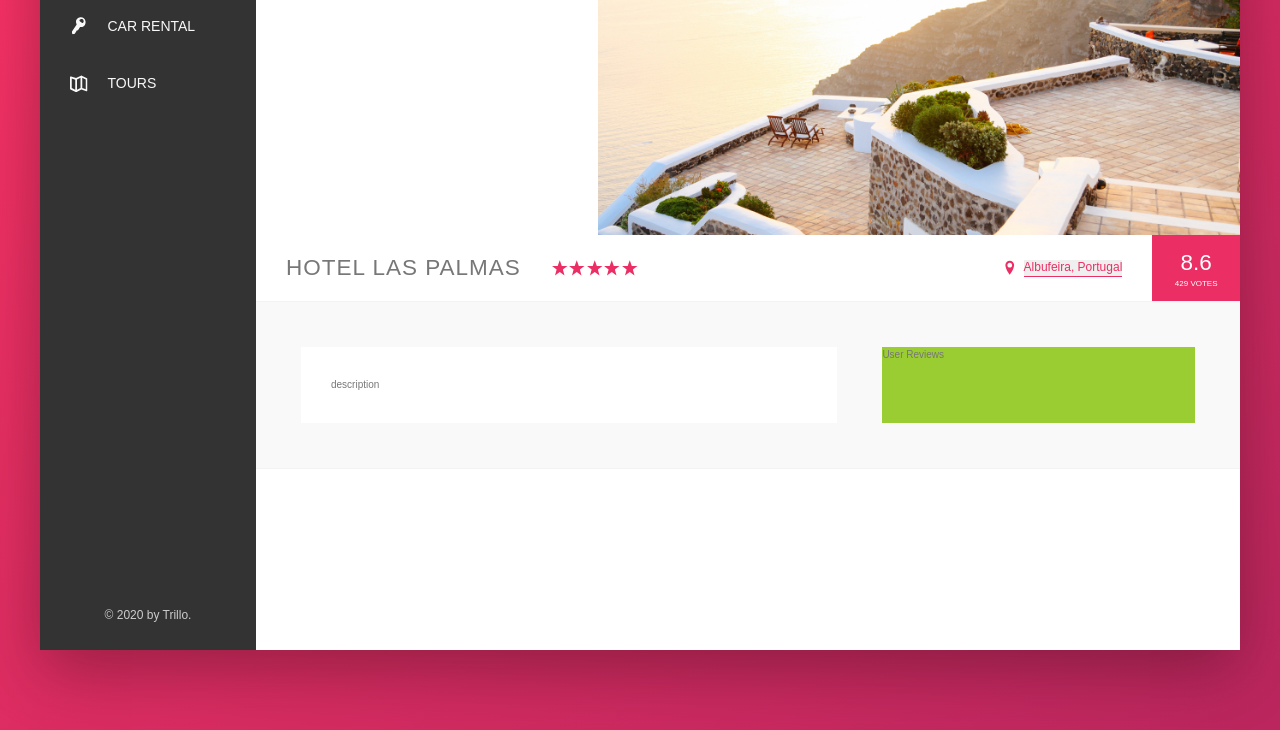
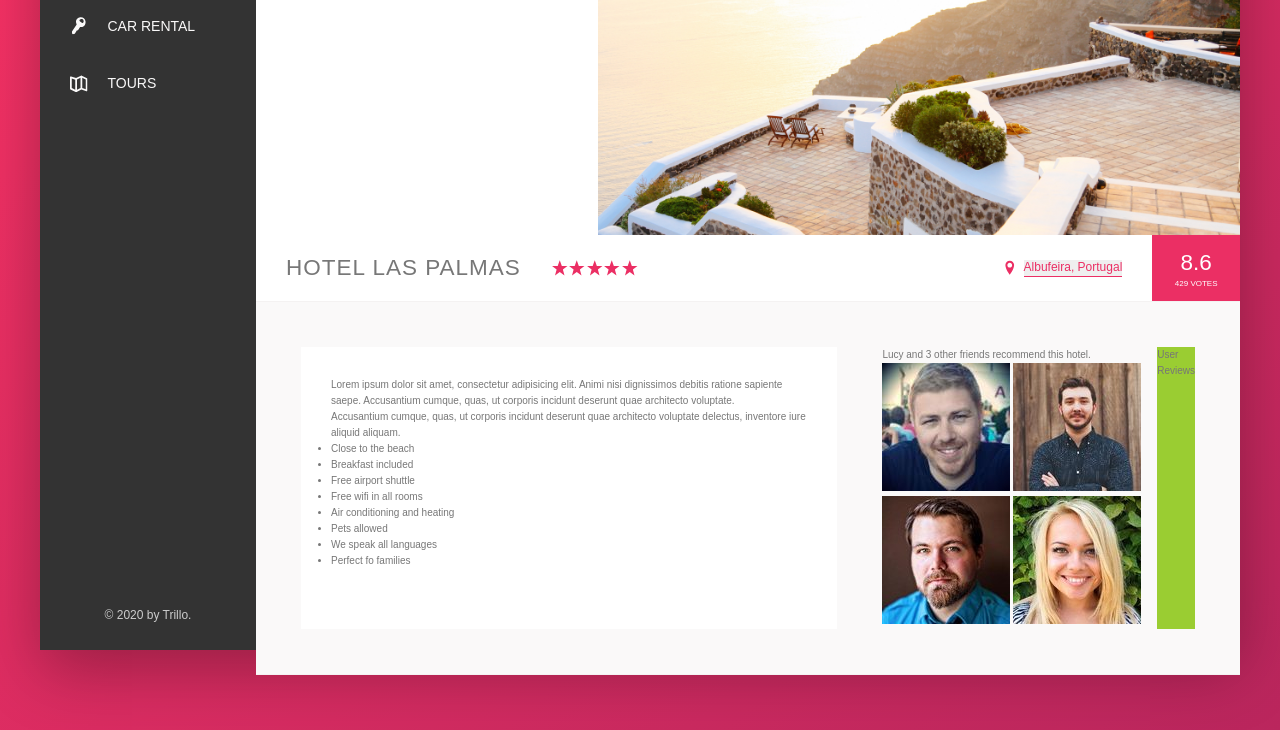
Before and after one commit to KSamra/css-practice-2, a website: page index.html in a window 1280 px wide. Shown: the part 300-1030 px from the top of the page. Drawn offline with Linux system fonts and the light colour scheme.

Commit message:
added markup for hotel description and recommendations

```diff
--- a/index.html
+++ b/index.html
@@ -176,8 +176,38 @@
 
         <div class="detail">
 
+          <!-- The left column which contains descriptions of the hotel -->
           <div class="description">
-            description
+            <p class="paragraph">
+              Lorem ipsum dolor sit amet, consectetur adipisicing elit. Animi nisi dignissimos debitis
+              ratione sapiente saepe. Accusantium cumque, quas, ut corporis
+              incidunt deserunt quae architecto voluptate.
+            </p>
+            <p class="paragraph">
+              Accusantium cumque, quas, ut corporis incidunt deserunt quae
+              architecto voluptate delectus, inventore iure aliquid aliquam.
+            </p>
+            <ul class="list">
+              <li class="list__item">Close to the beach</li>
+              <li class="list__item">Breakfast included</li>
+              <li class="list__item">Free airport shuttle</li>
+              <li class="list__item">Free wifi in all rooms</li>
+              <li class="list__item">Air conditioning and heating</li>
+              <li class="list__item">Pets allowed</li>
+              <li class="list__item">We speak all languages</li>
+              <li class="list__item">Perfect fo families</li>
+            </ul>
+          </div>
+          <div class="recommend">
+            <p class="recommend__count">
+              Lucy and 3 other friends recommend this hotel.
+            </p>
+            <div class="recommend__friends">
+              <img src="img/user-3.jpg" alt="Friend 1" class="recommend__photo">
+              <img src="img/user-4.jpg" alt="Friend 2" class="recommend__photo">
+              <img src="img/user-5.jpg" alt="Friend 3" class="recommend__photo">
+              <img src="img/user-6.jpg" alt="Friend 4" class="recommend__photo">
+            </div>
           </div>
           <div class="user-reviews">
             User Reviews
```
